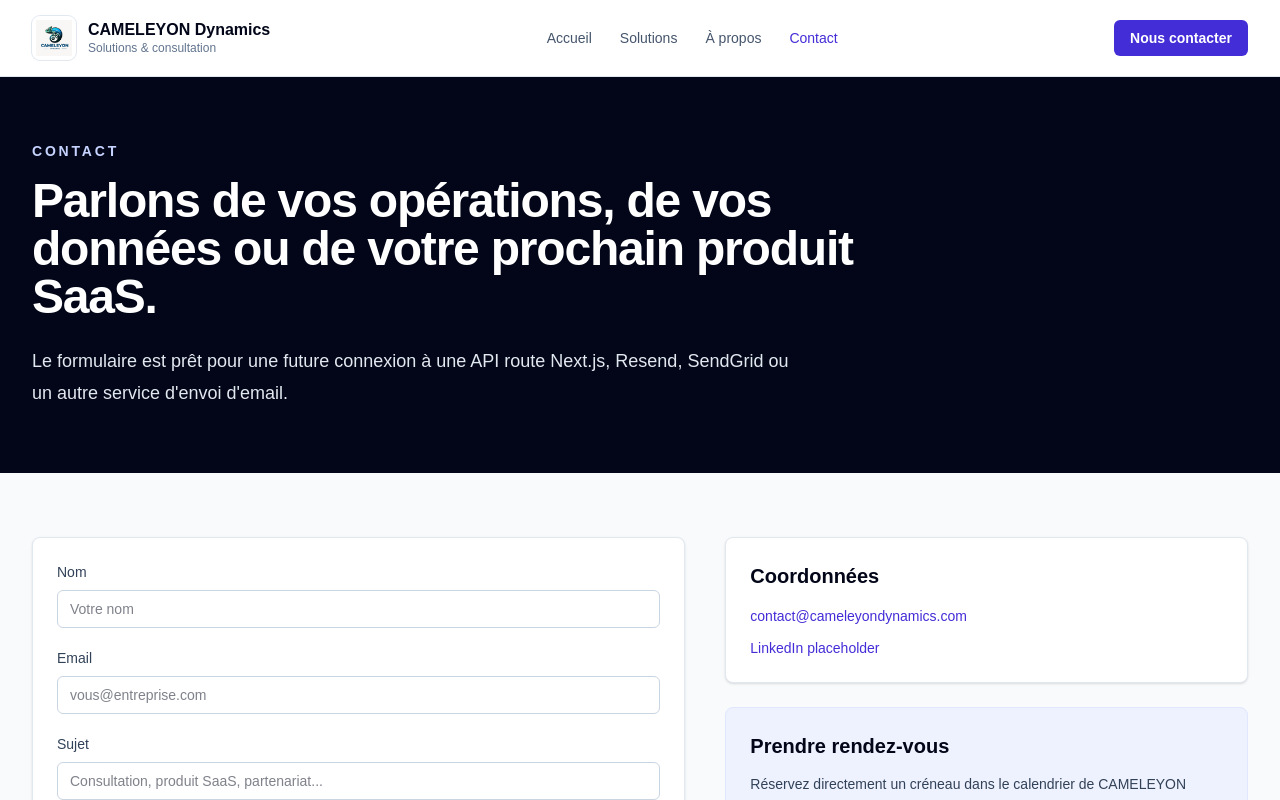
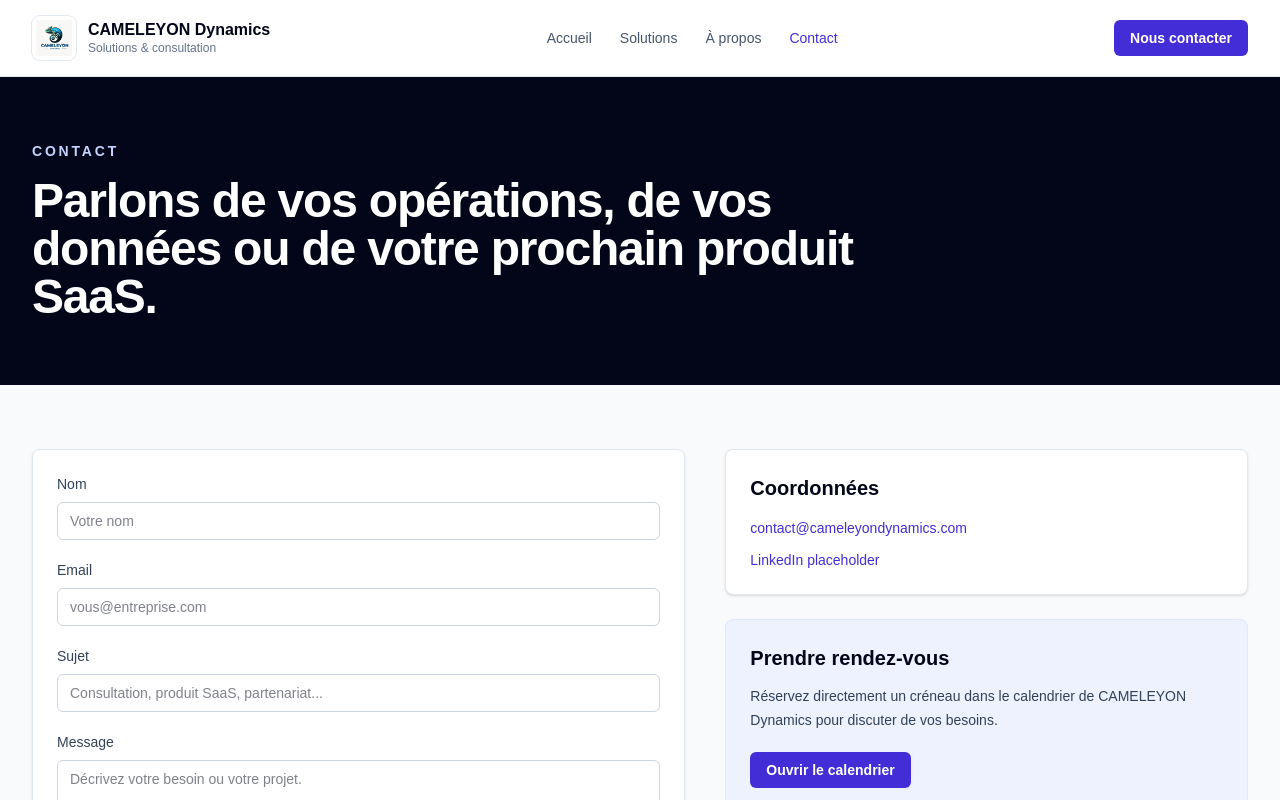
Before and after one commit to Cameleyon/siteweb-cameleyon-dynamics, a Next.js app: page /contact in a window 1280 px wide. Shown: the top 800 px of the page. Built offline with nearby package versions, Linux system fonts and the light colour scheme.

Commit message:
Clean up contact page messaging

```diff
--- a/src/app/contact/page.tsx
+++ b/src/app/contact/page.tsx
@@ -17,10 +17,6 @@
           <h1 className="mt-4 max-w-4xl text-4xl font-bold tracking-tight text-white sm:text-5xl">
             Parlons de vos opérations, de vos données ou de votre prochain produit SaaS.
           </h1>
-          <p className="mt-6 max-w-3xl text-lg leading-8 text-slate-200">
-            Le formulaire est prêt pour une future connexion à une API route Next.js, Resend, SendGrid ou un autre
-            service d&apos;envoi d&apos;email.
-          </p>
         </div>
       </section>
 
--- a/src/components/ContactForm.tsx
+++ b/src/components/ContactForm.tsx
@@ -32,9 +32,7 @@
       return;
     }
 
-    setStatus(
-      "Votre message est prêt à être envoyé. La connexion à une API d'email sera ajoutée dans une prochaine étape.",
-    );
+    setStatus("Merci. Votre message a été reçu.");
     setForm(initialState);
   }
 
```
